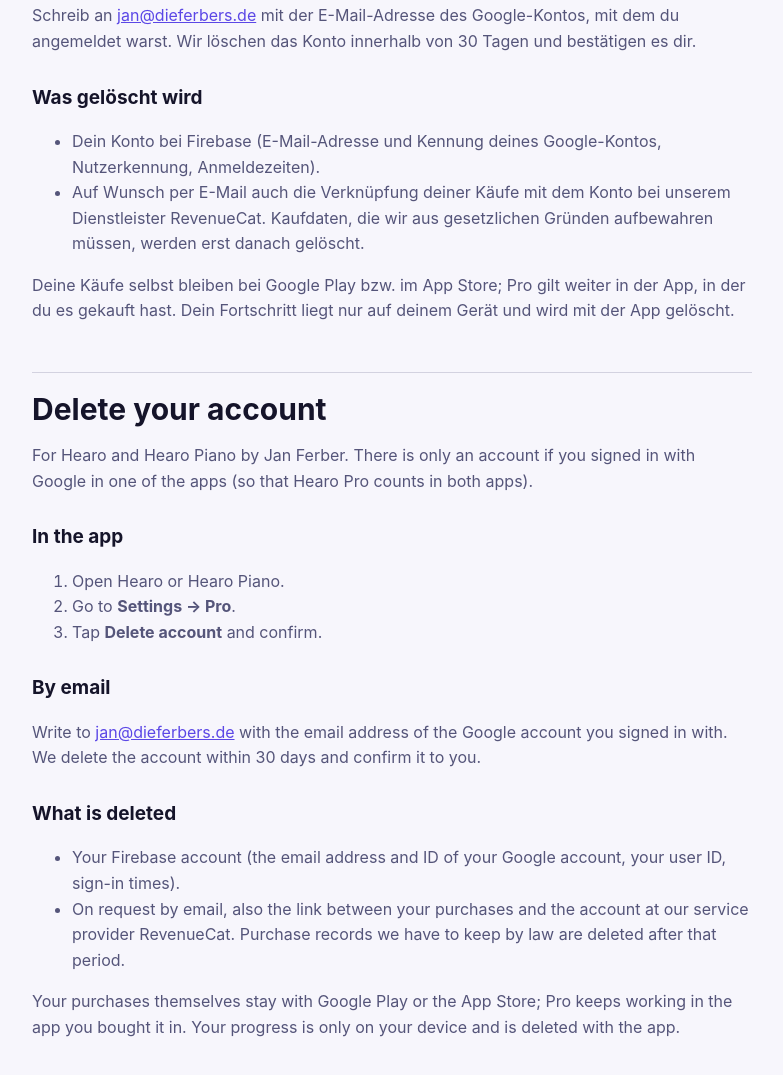
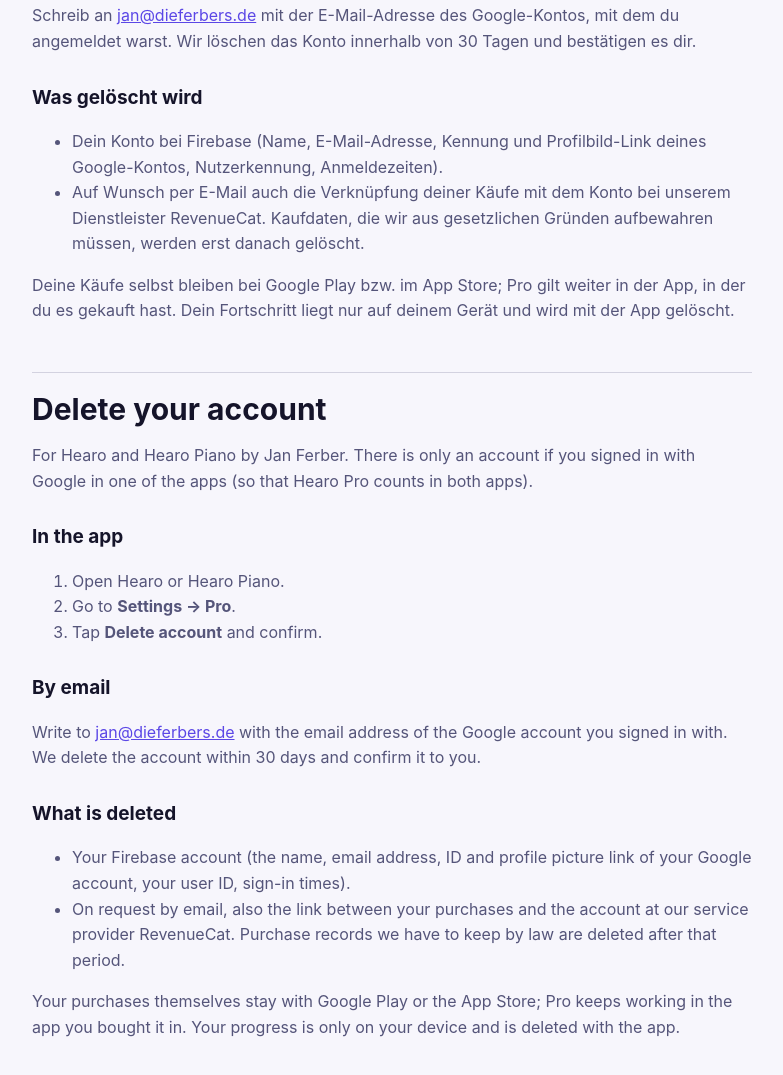
Before and after one commit to Jan-135/hearo, a plain HTML site: page delete-account.html in a window 1280 px wide. Shown: the part 417-1492 px from the top of the page, without its empty margins (248-1031 px from the left). Drawn offline with Linux system fonts and the light colour scheme.

Commit message:
Account: name and profile picture link

```diff
--- a/delete-account.html
+++ b/delete-account.html
@@ -27,7 +27,8 @@
 
   <h2>Was gelöscht wird</h2>
   <ul>
-    <li>Dein Konto bei Firebase (E-Mail-Adresse und Kennung deines Google-Kontos, Nutzerkennung, Anmeldezeiten).</li>
+    <li>Dein Konto bei Firebase (Name, E-Mail-Adresse, Kennung und Profilbild-Link deines Google-Kontos, Nutzerkennung,
+      Anmeldezeiten).</li>
     <li>Auf Wunsch per E-Mail auch die Verknüpfung deiner Käufe mit dem Konto bei unserem Dienstleister RevenueCat. Kaufdaten,
       die wir aus gesetzlichen Gründen aufbewahren müssen, werden erst danach gelöscht.</li>
   </ul>
@@ -53,7 +54,8 @@
 
   <h2>What is deleted</h2>
   <ul>
-    <li>Your Firebase account (the email address and ID of your Google account, your user ID, sign-in times).</li>
+    <li>Your Firebase account (the name, email address, ID and profile picture link of your Google account, your user ID,
+      sign-in times).</li>
     <li>On request by email, also the link between your purchases and the account at our service provider RevenueCat.
       Purchase records we have to keep by law are deleted after that period.</li>
   </ul>
```
Also changed, not shown: piano-privacy.html (+2 -2 lines), privacy.html (+2 -2 lines).
